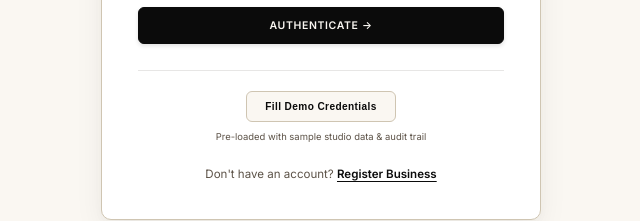
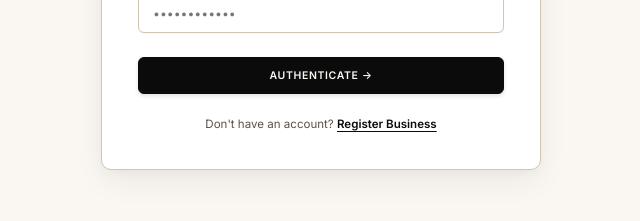
Before and after one commit to callmesidhu/FastAPI-PAYFLOW-AI-hackathon, a React (Vite) app in the folder frontend/: page /login in a window 1280 px wide. Shown: the part 523-744 px from the top of the page, without its empty margins (319-959 px from the left). Built offline with nearby package versions, Linux system fonts and the light colour scheme; no server answers; a web font is replaced by a local one; what ag-grid-community would draw is missing.

Commit message:
chore: remove demo credentials button from login

```diff
--- a/frontend/src/features/auth/LoginView.tsx
+++ b/frontend/src/features/auth/LoginView.tsx
@@ -32,12 +32,6 @@ export const LoginView: FC = () => {
     } finally {
       setIsSubmitting(false);
     }
-  };
-
-  const handleFillDemo = () => {
-    setEmail('demo@payflowai.com');
-    setPassword('DemoPassword2026!');
-    setError(null);
   };
 
   return (
@@ -116,42 +110,6 @@ export const LoginView: FC = () => {
           </Button>
         </form>
 
-        {/* Demo Fast-fill Band */}
-        <div
-          style={{
-            marginTop: '26px',
-            paddingTop: '20px',
-            borderTop: '1px solid rgba(58, 52, 44, 0.12)',
-            display: 'flex',
-            flexDirection: 'column',
-            alignItems: 'center',
-            gap: '8px',
-          }}
-        >
-          <button
-            type="button"
-            onClick={handleFillDemo}
-            className="demo-fill-btn"
-            style={{
-              background: 'var(--color-bg)',
-              border: '1px solid var(--color-hairline)',
-              borderRadius: 'var(--radius-sm)',
-              padding: '9px 18px',
-              color: 'var(--color-ink)',
-              fontSize: '0.72rem',
-              letterSpacing: '0.04em',
-              fontWeight: 600,
-              cursor: 'pointer',
-              transition: 'all var(--transition-fast)',
-            }}
-          >
-            Fill Demo Credentials
-          </button>
-          <span style={{ fontSize: '0.675rem', color: 'var(--color-muted)', textAlign: 'center', lineHeight: 1.4 }}>
-            Pre-loaded with sample studio data & audit trail
-          </span>
-        </div>
-
         {/* Registration Link */}
         <div style={{ marginTop: '22px', textAlign: 'center', fontSize: '0.825rem', color: 'var(--color-muted)' }}>
           Don't have an account?{' '}
```
